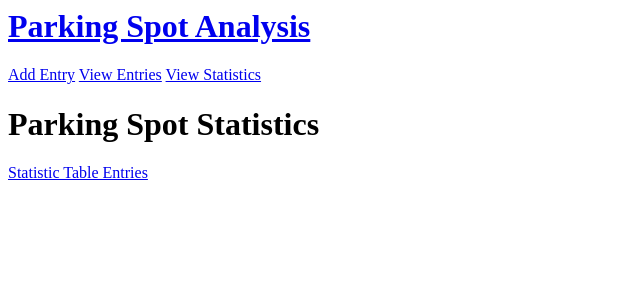
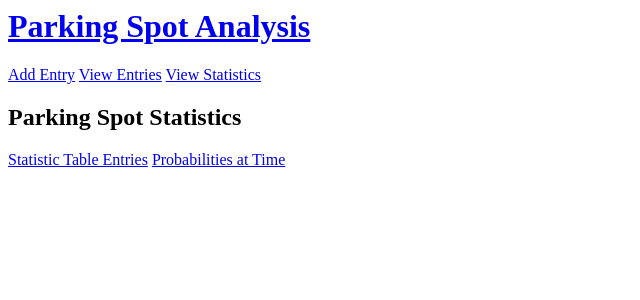
Before and after one commit to nima-m-git/portfolio-django, a Django app: page /parking_spot/stats in a window 1280 px wide. Shown: the top 300 px of the page, without its empty margins (0-640 px from the left). Run offline with Django 3.2, Linux system fonts and the light colour scheme; parts of the project's set-up code (start-up, migrations or seed data) failed here and were passed over.

Commit message:
graph for probs per time added, not all plotly attributes working properly

```diff
--- a/parking_spot/forms.py
+++ b/parking_spot/forms.py
@@ -1,15 +1,19 @@
 from django import forms
-from .models import Entries
+from .models import Entries, Statistics
 
 
+TIME_CHOICES = [(m,f) for m,f in zip(
+    [str(i) for i in range(24)], [str(i).zfill(2) for i in range(24)]
+    )]
+time = forms.ChoiceField(choices= TIME_CHOICES)
 
 class EntryForm(forms.ModelForm):
-
-    TIME_CHOICES = [(m,f) for m,f in zip(
-        [str(i) for i in range(24)], [str(i).zfill(2) for i in range(24)]
-        )]
-    time = forms.ChoiceField(choices= TIME_CHOICES)
+    time = time
 
     class Meta:
         model = Entries
         fields = ['spot', 'empty', 'time']
+
+
+class TimeForm(forms.Form):
+    time = time
--- a/parking_spot/templates/parking_spot/stats_index.html
+++ b/parking_spot/templates/parking_spot/stats_index.html
@@ -2,12 +2,13 @@
 {% block content %}
 
 <html>
-    <h1>
+    <h2>
         Parking Spot Statistics
-    </h1>
+    </h2>
     <body>
         <div>
             <a href='{% url "stats_table" %}'>Statistic Table Entries</a>
+            <a href='{% url "prob_per_time" %}'>Probabilities at Time</a>
         </div>
     </body>
 </html>
--- a/parking_spot/urls.py
+++ b/parking_spot/urls.py
@@ -8,5 +8,6 @@ urlpatterns = [
     path('add_entry', views.add_entry, name='add_entry'),
     path('view_entries', views.view_entries, name='view_entries'),
     path('stats_table', views.Stats.stats_table, name='stats_table'),
-    path('stats', views.Stats.index, name='stats_index')
+    path('stats', views.Stats.index, name='stats_index'),
+    path('stats/prob_per_time', views.Stats.prob_per_time_visual, name='prob_per_time'),
 ]
--- a/parking_spot/views.py
+++ b/parking_spot/views.py
@@ -2,8 +2,13 @@ from django.shortcuts import render, redirect
 from django.utils import timezone
 from django.http import HttpResponse
 
+import plotly.express as px
+import plotly.graph_objects as go
+from plotly.offline import plot
+from django_pandas.io import read_frame
+
 from parking_spot.models import Entries, Statistics
-from .forms import EntryForm
+from .forms import EntryForm, TimeForm
 
 def index(request):
     return render(request, 'parking_spot/index.html')
@@ -57,3 +62,42 @@ class Stats():
     def stats_table(request):
         stats = Statistics.objects.all().order_by('spot', 'time')
         return render(request, 'parking_spot/stats_table.html', {'stats':stats})
+
+
+    def prob_per_time_visual(request):
+        if 'time_choice' in request.GET:
+            #show visual
+            chosen_time = request.GET.get('time')
+            # get dataframe from query equivalent
+            #('SELECT SPOT, PROBABILITY, STD, ENTRIES FROM parking_spot_stats WHERE TIME = {}'.format(time))
+            data = read_frame(Statistics.objects.all().filter(time=chosen_time))
+
+            fig = px.bar(data, x='spot', y='probability', error_y='std',
+                    hover_data=['entries'], width=1600, height=800,
+                    #color='probability',
+                    #color_continuous_scale='purp',
+                    #plot_bgcolor='rgba(0,0,0,0)',
+                    # NOT WORKING -- FIX!
+                )
+
+            fig.update_layout(
+                title={
+                    'text':'{}Hs'.format(chosen_time),
+                    'y':1.0,
+                    'x':0.5,
+                    'font':{
+                        'size': 28},
+                    },
+                xaxis_title="Spot",
+                xaxis_tickmode='linear',
+                yaxis_title="Probability",
+                font=dict(
+                    family="Courier New, monospace",
+                    size=16,
+                    color="#000000"
+                    ),
+                )
+            plot_div = plot(fig, output_type='div', include_plotlyjs=False)
+            return render(request, 'parking_spot/graph.html', context={'plot_div': plot_div})
+        else:
+            return render(request, 'parking_spot/time_form.html', {'form':TimeForm()})
```
Also changed, not shown: parking_spot/templates/parking_spot/graph.html (added, +20 -0 lines), parking_spot/templates/parking_spot/time_form.html (added, +10 -0 lines).
